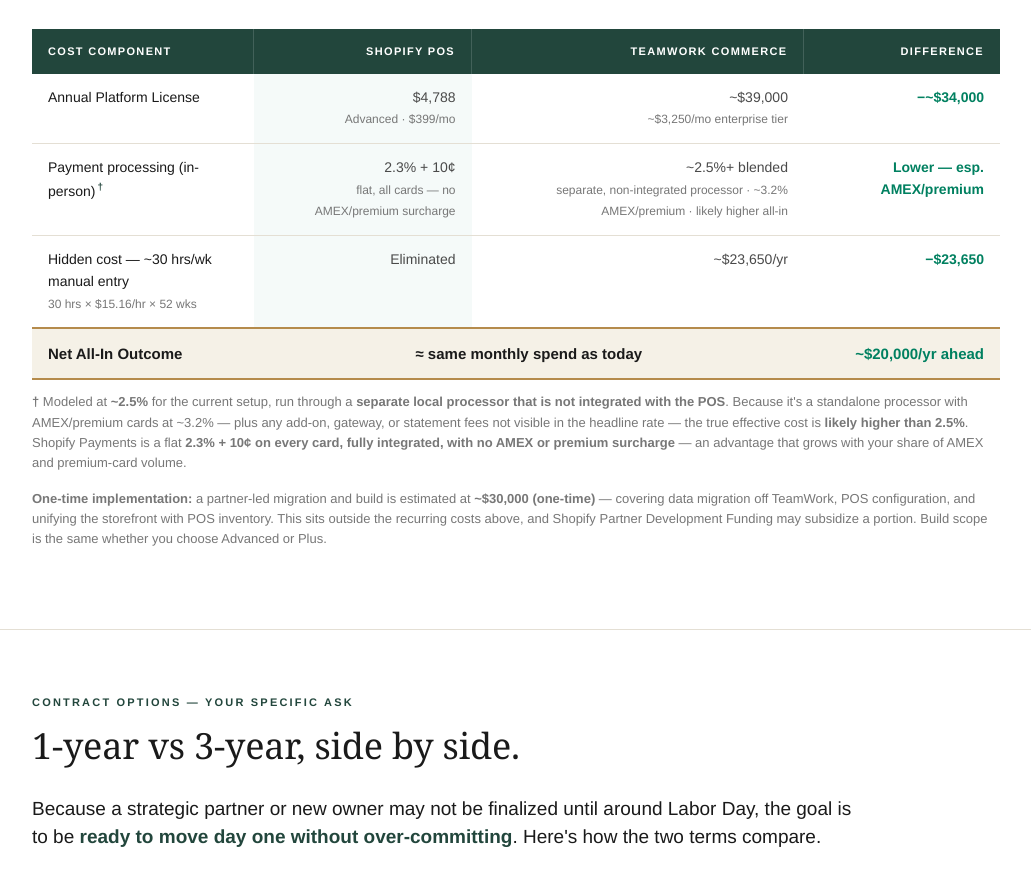
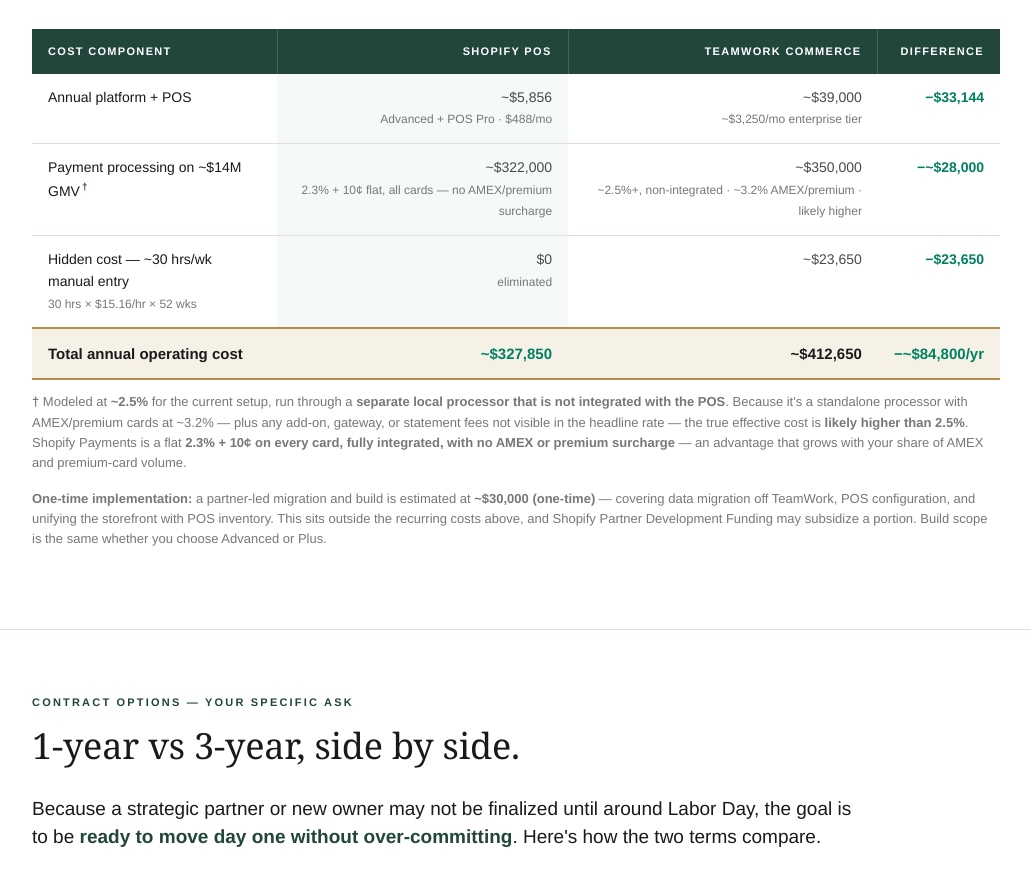
Before and after one commit to Jhemingway04/pcdg-tco-review-3d5e66d5, a plain HTML site: page index.html in a window 1280 px wide. Shown: the part 2637-3508 px from the top of the page, without its empty margins (124-1155 px from the left). Drawn offline with Linux system fonts and the light colour scheme.

Commit message:
Add per-column totals to cost comparison (Shopify ~$327,850 vs TeamWork ~$412,650)

```diff
--- a/index.html
+++ b/index.html
@@ -237,27 +237,28 @@
       </thead>
       <tbody>
         <tr>
-          <td>Annual Platform License</td>
-          <td class="numeric shopify-col">$4,788<br><span style="font-size:12px;color:var(--ink-muted);font-weight:400;">Advanced · $399/mo</span></td>
+          <td>Annual platform + POS</td>
+          <td class="numeric shopify-col">~$5,856<br><span style="font-size:12px;color:var(--ink-muted);font-weight:400;">Advanced + POS Pro · $488/mo</span></td>
           <td class="numeric">~$39,000<br><span style="font-size:12px;color:var(--ink-muted);font-weight:400;">~$3,250/mo enterprise tier</span></td>
-          <td class="numeric savings-positive">−~$34,000</td>
+          <td class="numeric savings-positive">−$33,144</td>
         </tr>
         <tr>
-          <td>Payment processing (in-person)<span class="footnote-marker">†</span></td>
-          <td class="numeric shopify-col">2.3% + 10¢<br><span style="font-size:12px;color:var(--ink-muted);font-weight:400;">flat, all cards — no AMEX/premium surcharge</span></td>
-          <td class="numeric">~2.5%+ blended<br><span style="font-size:12px;color:var(--ink-muted);font-weight:400;">separate, non-integrated processor · ~3.2% AMEX/premium · likely higher all-in</span></td>
-          <td class="numeric savings-positive">Lower — esp. AMEX/premium</td>
+          <td>Payment processing on ~$14M GMV<span class="footnote-marker">†</span></td>
+          <td class="numeric shopify-col">~$322,000<br><span style="font-size:12px;color:var(--ink-muted);font-weight:400;">2.3% + 10¢ flat, all cards — no AMEX/premium surcharge</span></td>
+          <td class="numeric">~$350,000<br><span style="font-size:12px;color:var(--ink-muted);font-weight:400;">~2.5%+, non-integrated · ~3.2% AMEX/premium · likely higher</span></td>
+          <td class="numeric savings-positive">−~$28,000</td>
         </tr>
         <tr>
           <td>Hidden cost — ~30 hrs/wk manual entry<br><span style="font-size:12px;color:var(--ink-muted);font-weight:400;">30 hrs × $15.16/hr × 52 wks</span></td>
-          <td class="numeric shopify-col">Eliminated</td>
-          <td class="numeric">~$23,650/yr</td>
+          <td class="numeric shopify-col">$0<br><span style="font-size:12px;color:var(--ink-muted);font-weight:400;">eliminated</span></td>
+          <td class="numeric">~$23,650</td>
           <td class="numeric savings-positive">−$23,650</td>
         </tr>
         <tr class="total">
-          <td>Net All-In Outcome</td>
-          <td class="numeric shopify-col" colspan="2" style="text-align:center;">≈ same monthly spend as today</td>
-          <td class="numeric savings">~$20,000/yr ahead</td>
+          <td>Total annual operating cost</td>
+          <td class="numeric shopify-col savings">~$327,850</td>
+          <td class="numeric">~$412,650</td>
+          <td class="numeric savings">−~$84,800/yr</td>
         </tr>
       </tbody>
     </table>
```
